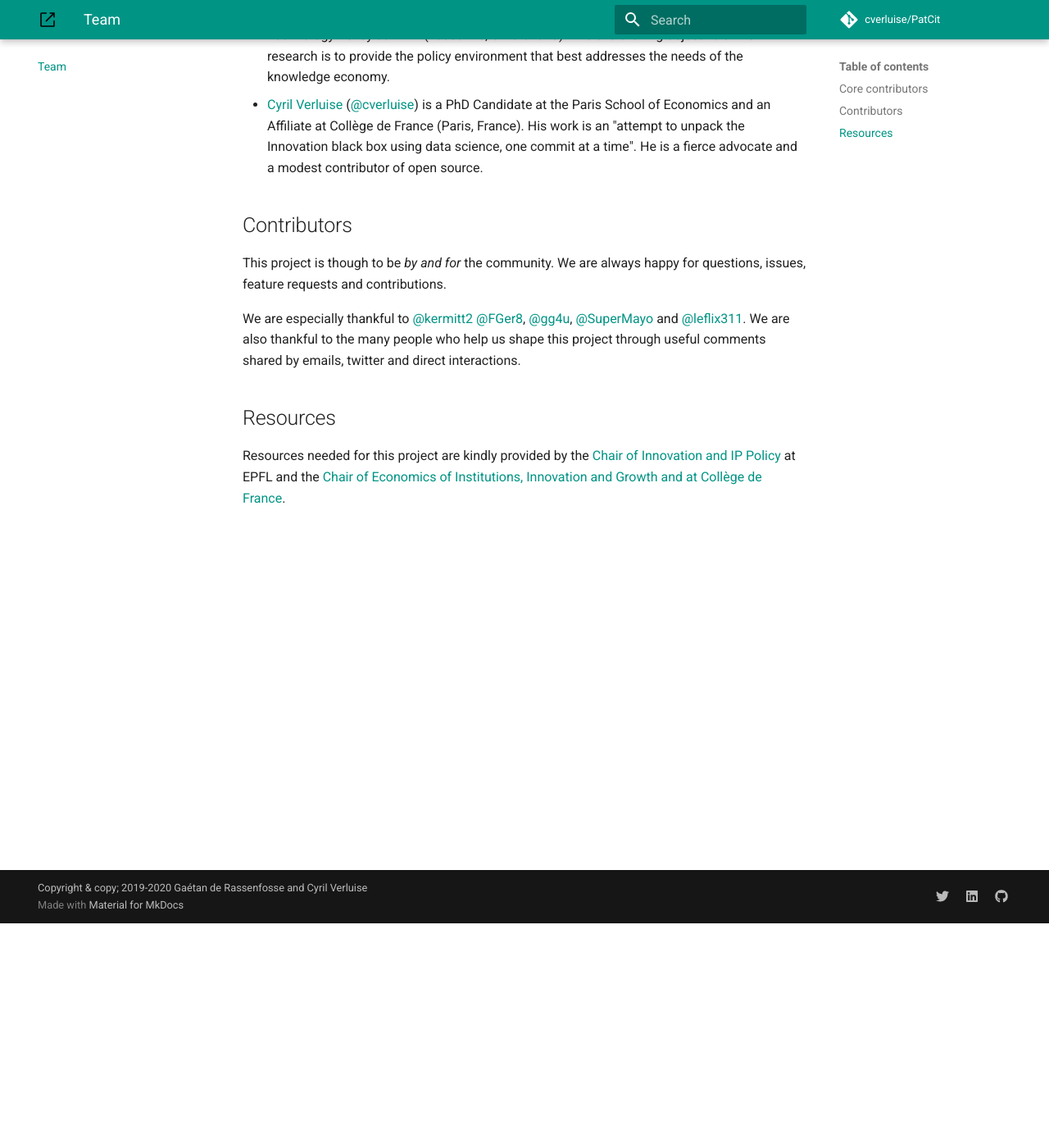
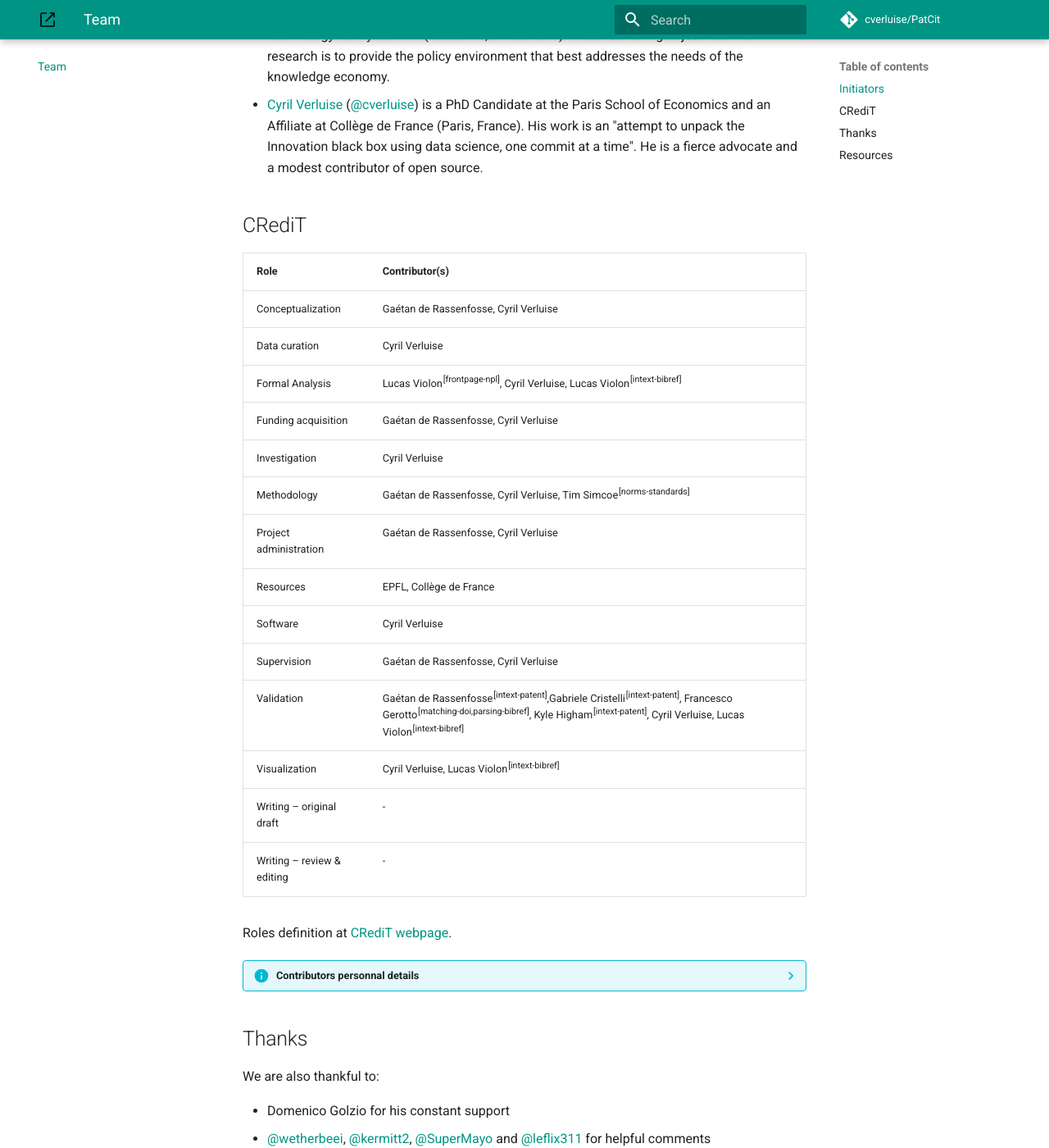
Before and after one commit to cverluise/PatCit, an MkDocs documentation site: the page built from docs/team.md, in a window 1280 px wide and 1400 px high, scrolled down 274 px. Shown: the whole window at 82% size. Built offline with MkDocs 1.6.1 and Material for MkDocs 9.7.7, drawn with Linux system fonts in a browser that asks for light colours; comment, search, counter and statistics services are not loaded; some of the changed text lies outside the part shown.

Commit message:
:rainbow: add v0.3.0 contributors

```diff
--- a/docs/team.md
+++ b/docs/team.md
@@ -4,21 +4,64 @@
 [gderasse]:https://github.com/gderasse
 [innov-lab]:https://www.college-de-france.fr/site/philippe-aghion/index.htm
 [iipp]:https://www.epfl.ch/labs/iipp/
+[credit-web]:https://casrai.org/credit/
 
 # Team
 
-## Core contributors
+## Initiators
 
 - [Gaétan de Rassenfosse][gderasse-web] ([@gderasse][gderasse]) is Assistant Professor Tenure Track in Science & Technology Policy at EPFL (Lausanne, Switzerland). The overarching objective of his research is to provide the policy environment that best addresses the needs of the knowledge economy.
 - [Cyril Verluise][cverluise-web] ([@cverluise][cverluise]) is a PhD Candidate at the Paris School of Economics and an Affiliate at Collège de France (Paris, France). His work is an "attempt to unpack the Innovation black box using data science, one commit at a time". He is a fierce advocate and a modest contributor of open source.
 
-## Contributors
+## CRediT
 
-This project is though to be *by and for* the community. We are always happy for questions, issues, feature requests and contributions.
 
-We are especially thankful to [@kermitt2](https://github.com/kermitt2) [@FGer8](https://github.com/FGer8), [@gg4u](https://github.com/gg4u), [@SuperMayo](https://github.com/SuperMayo) and [@leflix311](https://github.com/leflix311). We are also thankful to the many people who help us shape this project through useful comments shared by emails, twitter and direct interactions.
+Role | Contributor(s)
+---|---
+Conceptualization| Gaétan de Rassenfosse, Cyril Verluise
+Data curation|  Cyril Verluise
+Formal Analysis| Lucas Violon<sup>[frontpage-npl]</sup>, Cyril Verluise, Lucas Violon<sup>[intext-bibref]</sup>
+Funding acquisition| Gaétan de Rassenfosse, Cyril Verluise
+Investigation| Cyril Verluise
+Methodology| Gaétan de Rassenfosse, Cyril Verluise, Tim Simcoe<sup>[norms-standards]</sup>
+Project administration| Gaétan de Rassenfosse, Cyril Verluise
+Resources| EPFL, Collège de France
+Software| Cyril Verluise
+Supervision| Gaétan de Rassenfosse, Cyril Verluise
+Validation|Gaétan de Rassenfosse<sup>[intext-patent]</sup>,Gabriele Cristelli<sup>[intext-patent]</sup>, Francesco Gerotto<sup>[matching-doi,parsing-bibref]</sup>, Kyle Higham<sup>[intext-patent]</sup>, Cyril Verluise, Lucas Violon<sup>[intext-bibref]</sup>
+Visualization| Cyril Verluise, Lucas Violon<sup>[intext-bibref]</sup>
+Writing – original draft| -
+Writing – review & editing| -
+
+Roles definition at [CRediT webpage][credit-web].
+
+??? info "Contributors personnal details"
+
+	Contributor | Affiliation<sup>2</sup> | GitHub account | More
+	---|---|---|---
+	Gabriele Cristelli|EPFL|gabricrs|[Google Scholar](https://scholar.google.com/citations?user=yp8qc9UAAAAJ&hl=en)
+	Gaétan de Rassenfosse|EPFL|gderasse|[Academic Website](https://gder.phpnet.org/rassenfosse/bio.html)
+	Kyle Higham|Hitotsubashi University|kylehigham|[Google Scholar](https://scholar.google.com/citations?user=Ze-7kTYAAAAJ&hl=en)
+	Francesco Gerotto|Collège de France|FGer8| -
+	Tim Simcoe|Boston University|-|[Academic Website](http://people.bu.edu/tsimcoe/)
+	Cyril Verluise|Collège de France|cverluise|[Academic Website](https://cverluise.github.io/)
+	Lucas Violon|HEC Paris|lucas-violon| -
+
+
+## Thanks
+
+We are also thankful to:
+
+- Domenico Golzio for his constant support
+- [@wetherbeei](https://github.com/wetherbeei), [@kermitt2](https://github.com/kermitt2), [@SuperMayo](https://github.com/SuperMayo) and [@leflix311](https://github.com/leflix311) for helpful comments
+- The many people who help us shape this project through useful comments shared by emails, twitter and direct interactions
+
 
 
 ## Resources
 
-Resources needed for this project are kindly provided by the [Chair of Innovation and IP Policy][iipp] at EPFL and the [Chair of Economics of Institutions, Innovation and Growth and at Collège de France][innov-lab].
+
+Resources needed for this project are kindly provided by the [Chair of Innovation and IP Policy][iipp] at EPFL and the [Chair of Economics of Institutions, Innovation and Growth at Collège de France][innov-lab].
+
+![Placeholder](./img/cdf-logo.jpg){: align=left }
+![Placeholder](./img/epfl-logo.svg){: align=right }
```
